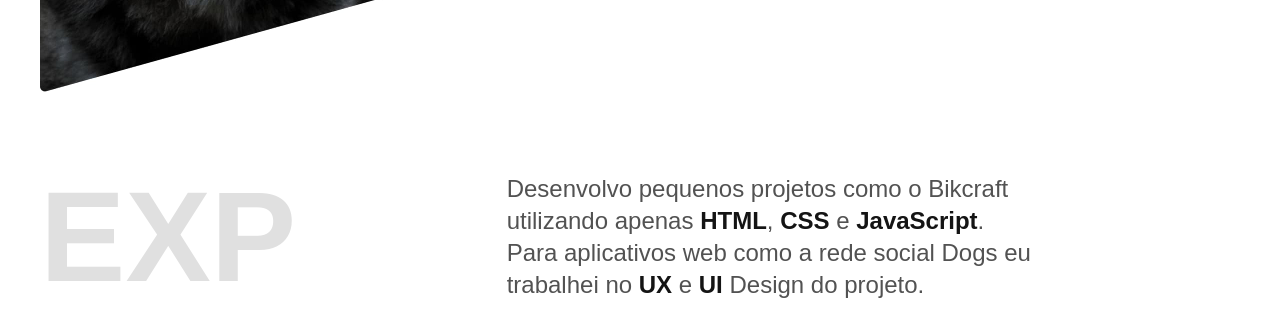
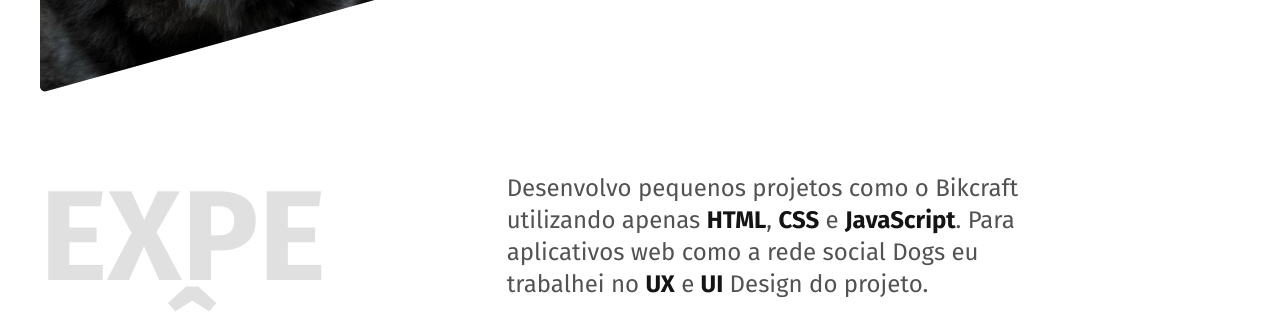
Before and after one commit to Guilherme-Miguel/Guilherme-Miguel.github.io, a plain HTML site: page index.html in a window 1280 px wide. Shown: the part 593-910 px from the top of the page. Drawn offline with Linux system fonts and the light colour scheme.

Commit message:
google fonts

```diff
--- a/index.html
+++ b/index.html
@@ -8,6 +8,10 @@
     <meta name="description" content="Dev e Designer, Porto - Portugal">
     <link rel="stylesheet" href="./css/style.min.css">
     <link rel="icon" href="img/favicon.ico" type="image/x-icon">
+
+    <link rel="preconnect" href="https://fonts.googleapis.com">
+    <link rel="preconnect" href="https://fonts.gstatic.com" crossorigin>
+    <link href="https://fonts.googleapis.com/css2?family=Fira+Sans:wght@400;700&family=Poppins:wght@300;400;500;600;700;800;900&display=swap" rel="stylesheet">
 </head>
 
 <body>
```
